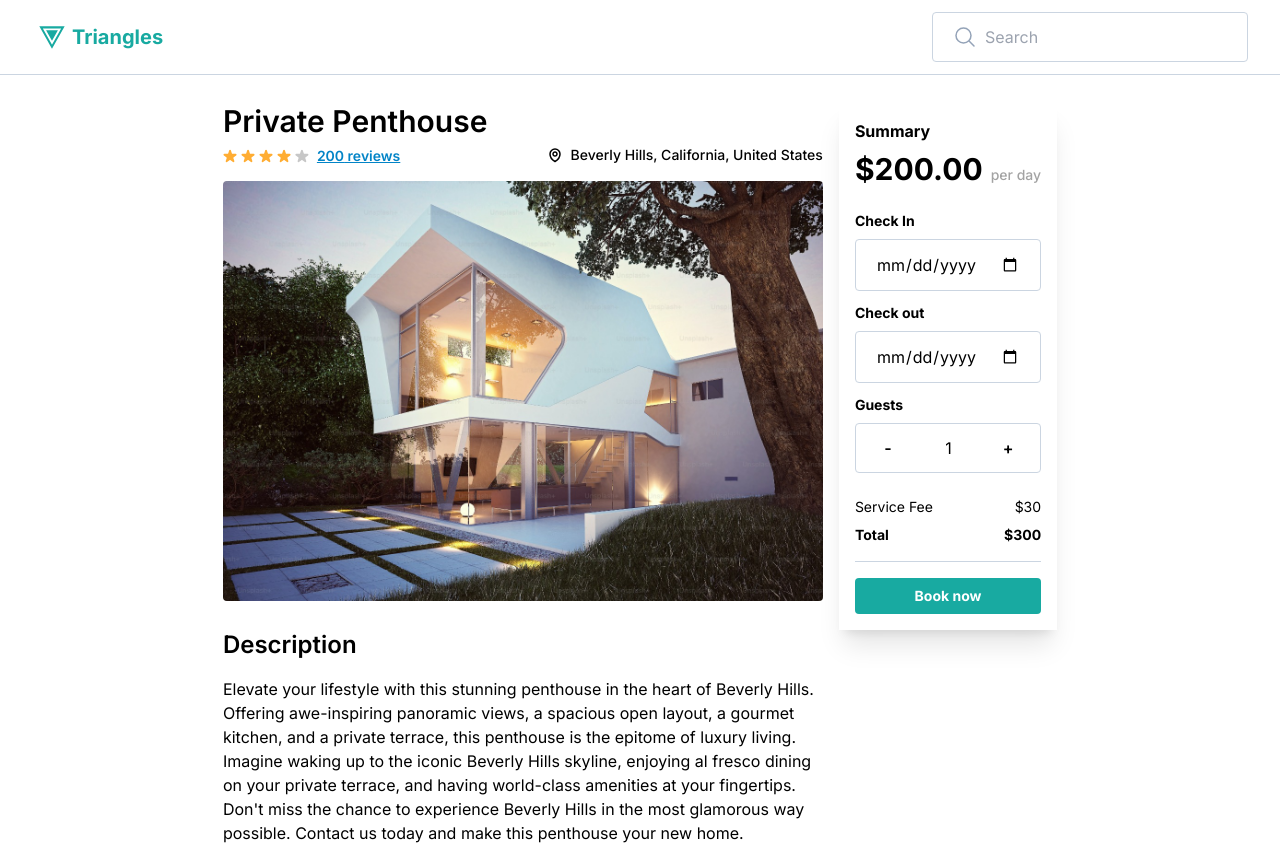
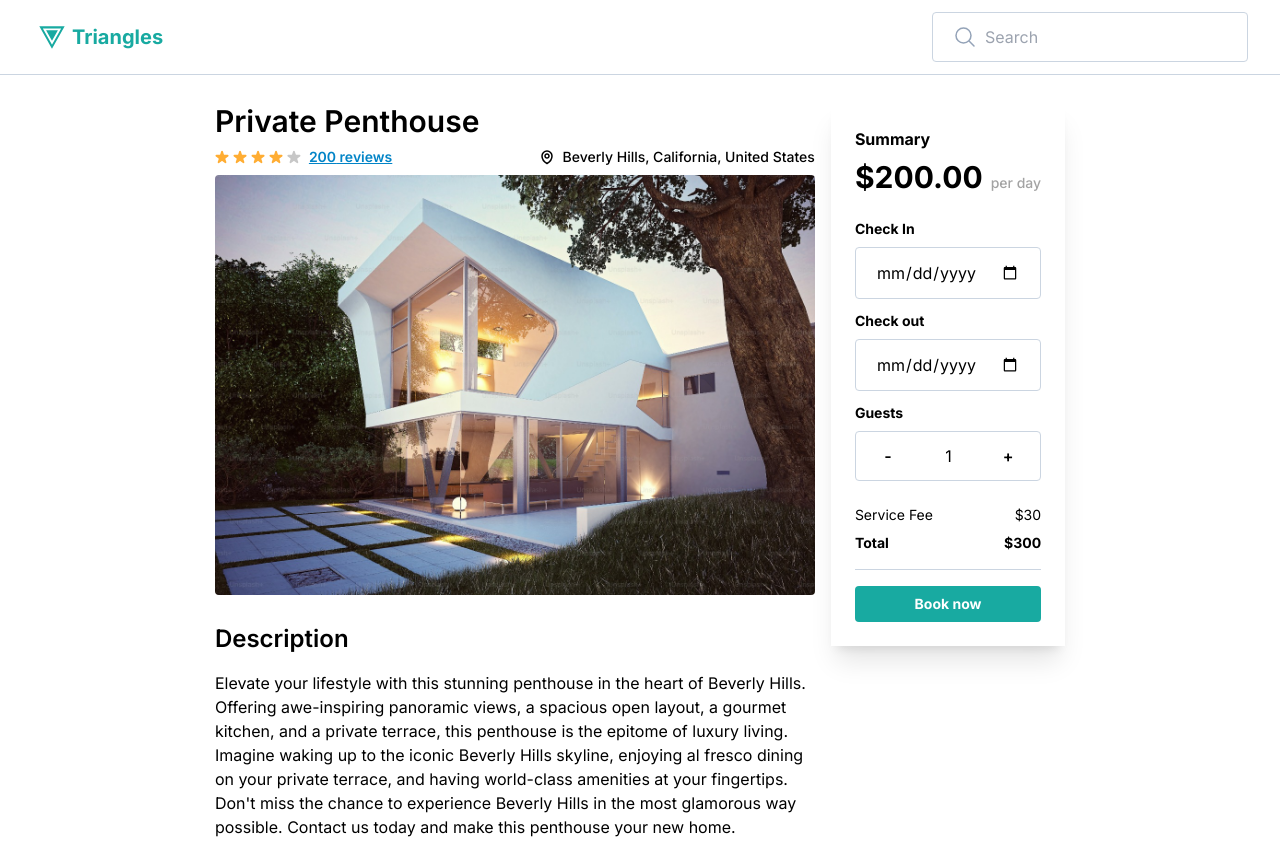
Before and after one commit to HughBerriez/sure-app-dls, a Next.js app: page /Triangles in a window 1280 px wide. Shown: the top 845 px of the page. Built offline with nearby package versions, Linux system fonts and the light colour scheme.

Commit message:
minor ui tweaks

```diff
--- a/src/components/BookingAside.tsx
+++ b/src/components/BookingAside.tsx
@@ -6,7 +6,7 @@ import Button from "./Button";
 
 export default function BookingAside() {
   return (
-    <div className="flex flex-col shadow-xl p-4 space-y-6">
+    <div className="flex flex-col shadow-xl p-6 space-y-6">
       <div className="space-y-2">
         <div className="text-base font-bold">Summary</div>
         <div className="flex flex-row justify-between items-end space-x-2">
--- a/src/components/Footer.tsx
+++ b/src/components/Footer.tsx
@@ -1,4 +1,3 @@
-import Image from "next/image";
 import React from "react";
 import Logo from "./Logo";
 
@@ -7,7 +6,7 @@ export default function Footer() {
     <footer className="flex flex-col md:flex-row justify-between items-center px-8 py-9 space-y-3 border-b-[1px] border-b-white bg-brand ">
       <div className="flex flex-row items-center space-x-10">
         <Logo theme="light" />
-        <div className="text-white text-sm font-normal">
+        <div className="text-white text-sm font-normal text-center">
           © 2023 Triangles, Inc.
         </div>
       </div>
--- a/src/components/HeroListing.tsx
+++ b/src/components/HeroListing.tsx
@@ -5,13 +5,12 @@ import Ratings from "./Ratings";
 export default function HeroListing() {
   return (
     <div className="space-y-7 max-w-[600px]">
-      <div className="space-y-4">
-        <div className="flex flex-row justify-between items-end">
-          <div className="space-y-2">
-            <div className="text-3xl font-semibold">Private Penthouse</div>
-            <Ratings numReviews={200} rating={4} />
-          </div>
-          <div className="flex flex-row items-center space-x-2">
+      <div className="flex flex-col justify-between space-y-2">
+        <div className="text-3xl font-semibold">Private Penthouse</div>
+
+        <div className="flex flex-wrap justify-between space-y-2 md:space-y-0">
+          <Ratings numReviews={200} rating={4} />
+          <div className="flex flex-row space-x-2">
             <Image
               src={"/map-pin-outline.svg"}
               alt="map-pin-outline.svg"
--- a/src/components/Ratings.tsx
+++ b/src/components/Ratings.tsx
@@ -10,7 +10,7 @@ const Ratings: React.FC<RatingsProps> = ({ rating, numReviews }) => {
   const totalStars = 5;
 
   return (
-    <div className="flex items-center space-x-1">
+    <div className="flex items-center space-x-1 mr-1">
       {[...Array(totalStars)].map((_, index) => (
         <Image
           key={index}
```
